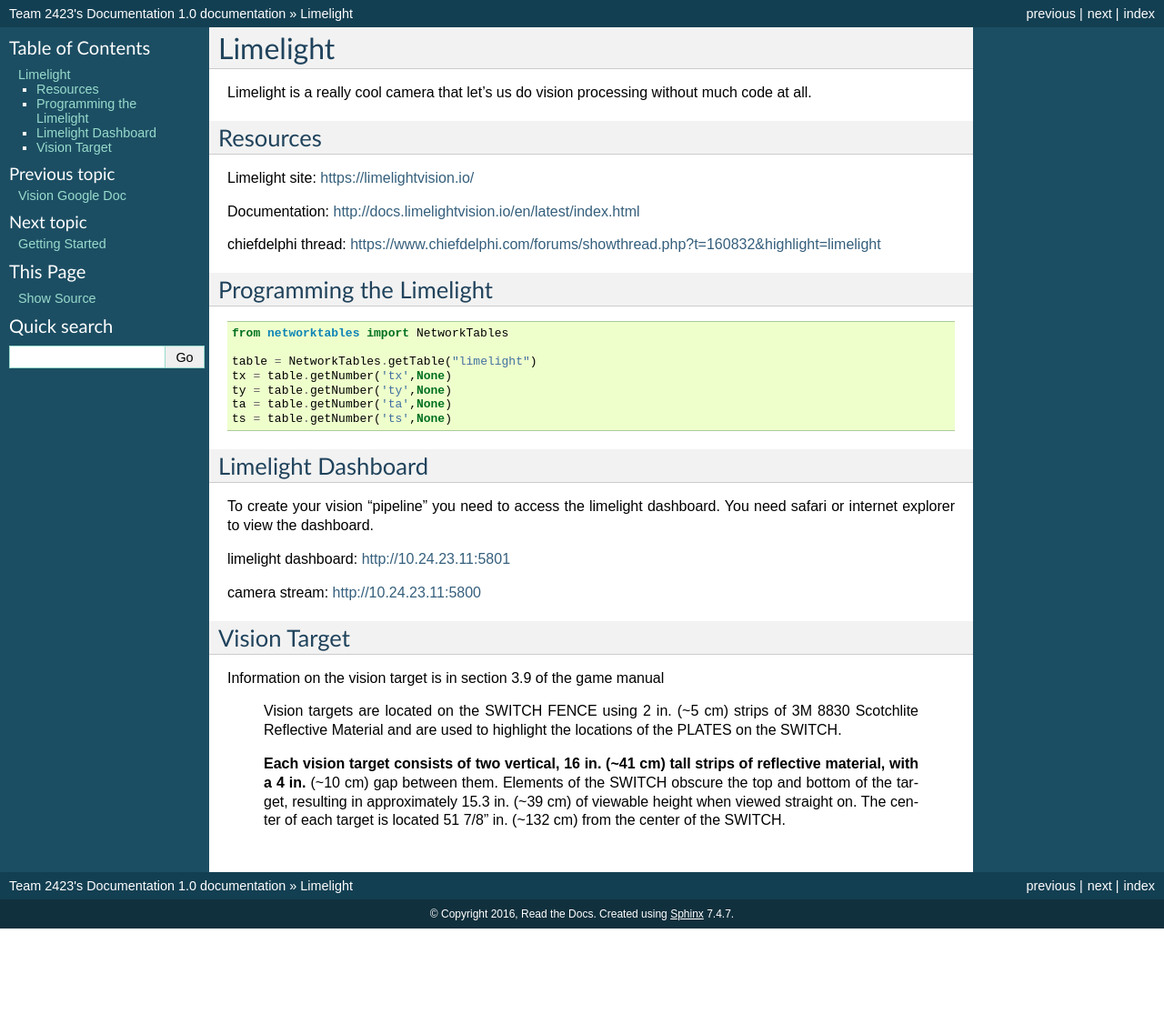
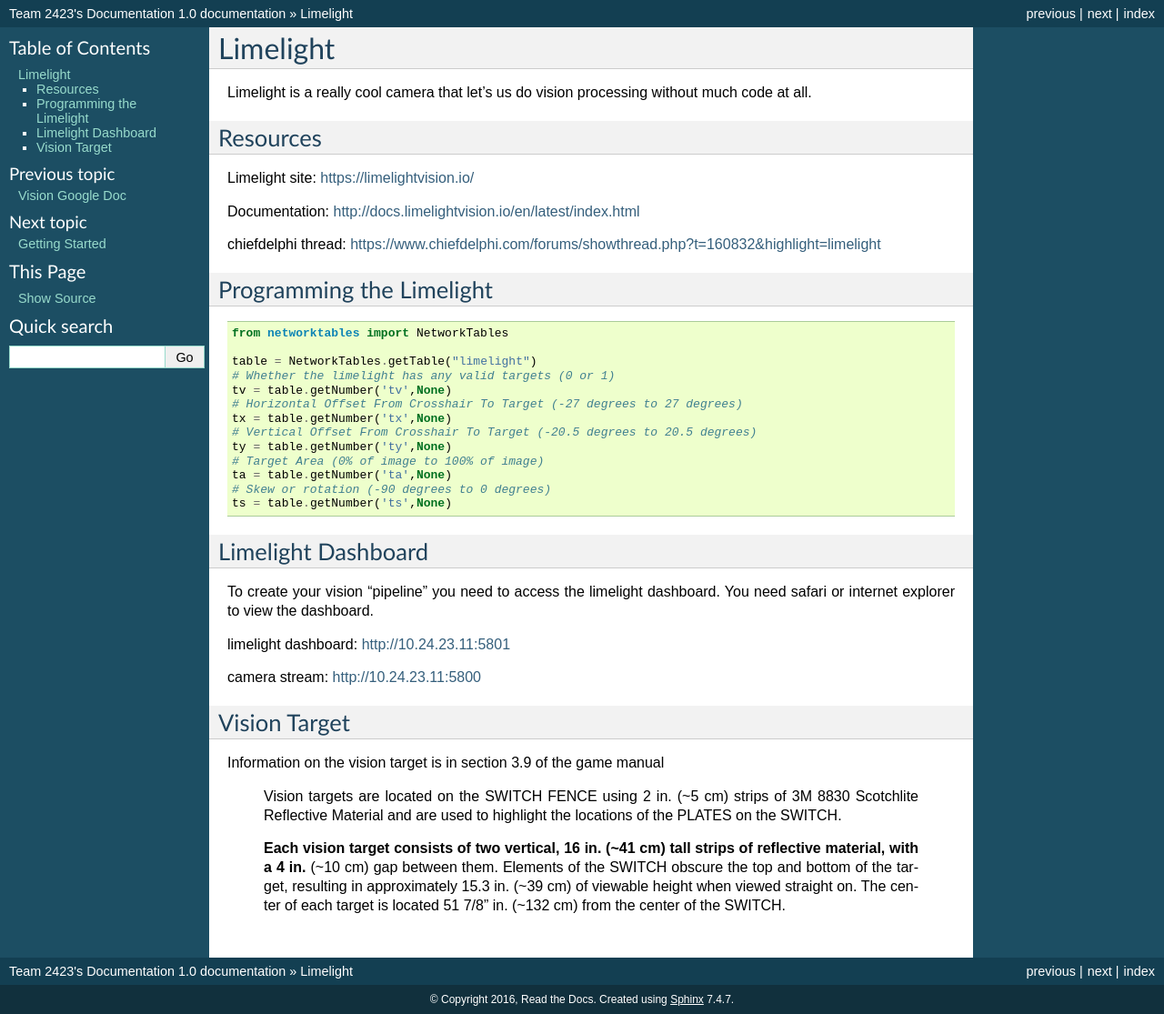
Before and after one commit to frc2423/docs, a Sphinx documentation site: the page built from docs/limelight.rst, in a window 1280 px wide. Shown: the whole page at 91% size. Built offline with Sphinx 7.4.7, drawn with Linux system fonts in a browser that asks for light colours; before the commit the page ends 1021 px from its top, so only the background shows below that.

Commit message:
Update limelight.rst

```diff
--- a/docs/limelight.rst
+++ b/docs/limelight.rst
@@ -19,9 +19,15 @@ Programming the Limelight
   from networktables import NetworkTables
 
   table = NetworkTables.getTable("limelight")
+  # Whether the limelight has any valid targets (0 or 1)
+  tv = table.getNumber('tv',None)
+  # Horizontal Offset From Crosshair To Target (-27 degrees to 27 degrees)
   tx = table.getNumber('tx',None)
+  # Vertical Offset From Crosshair To Target (-20.5 degrees to 20.5 degrees)
   ty = table.getNumber('ty',None)
+  # Target Area (0% of image to 100% of image)
   ta = table.getNumber('ta',None)
+  # Skew or rotation (-90 degrees to 0 degrees)
   ts = table.getNumber('ts',None)
 
 Limelight Dashboard
```
